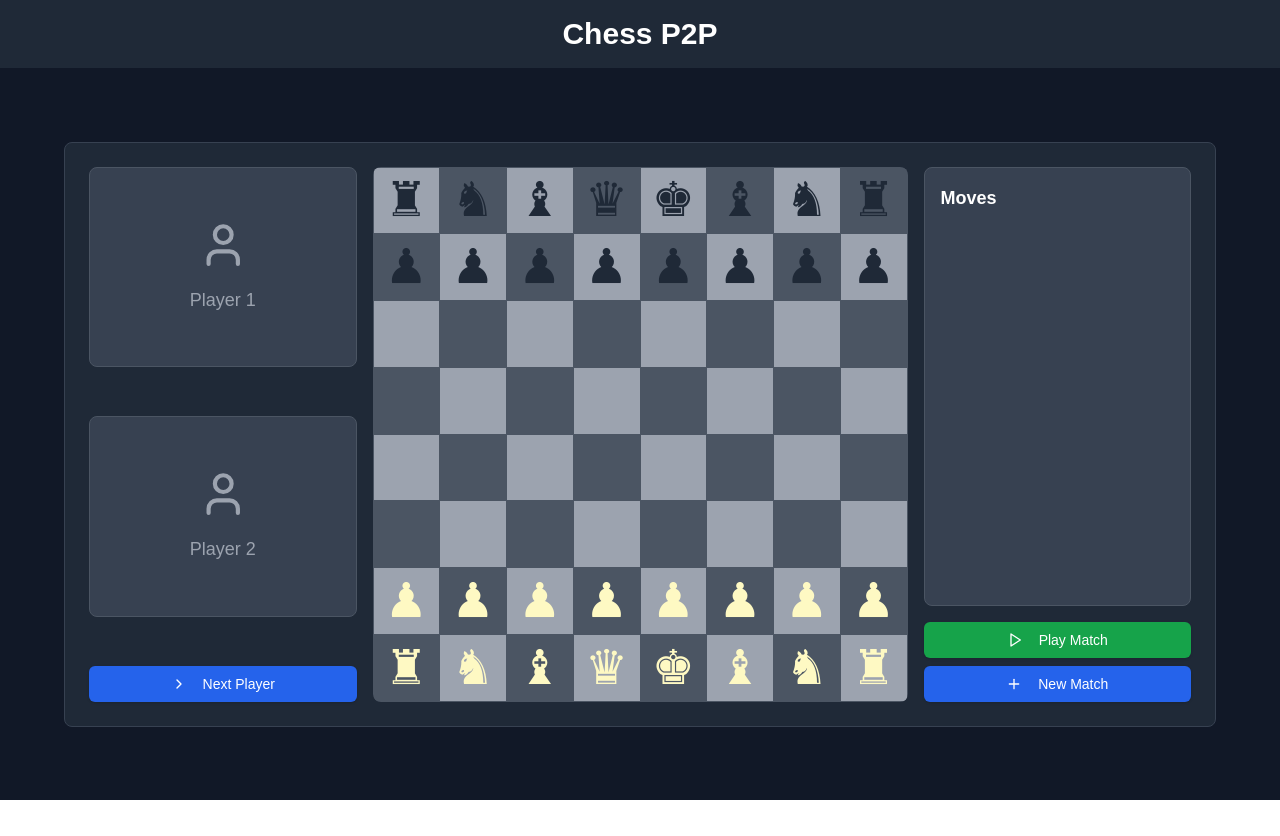
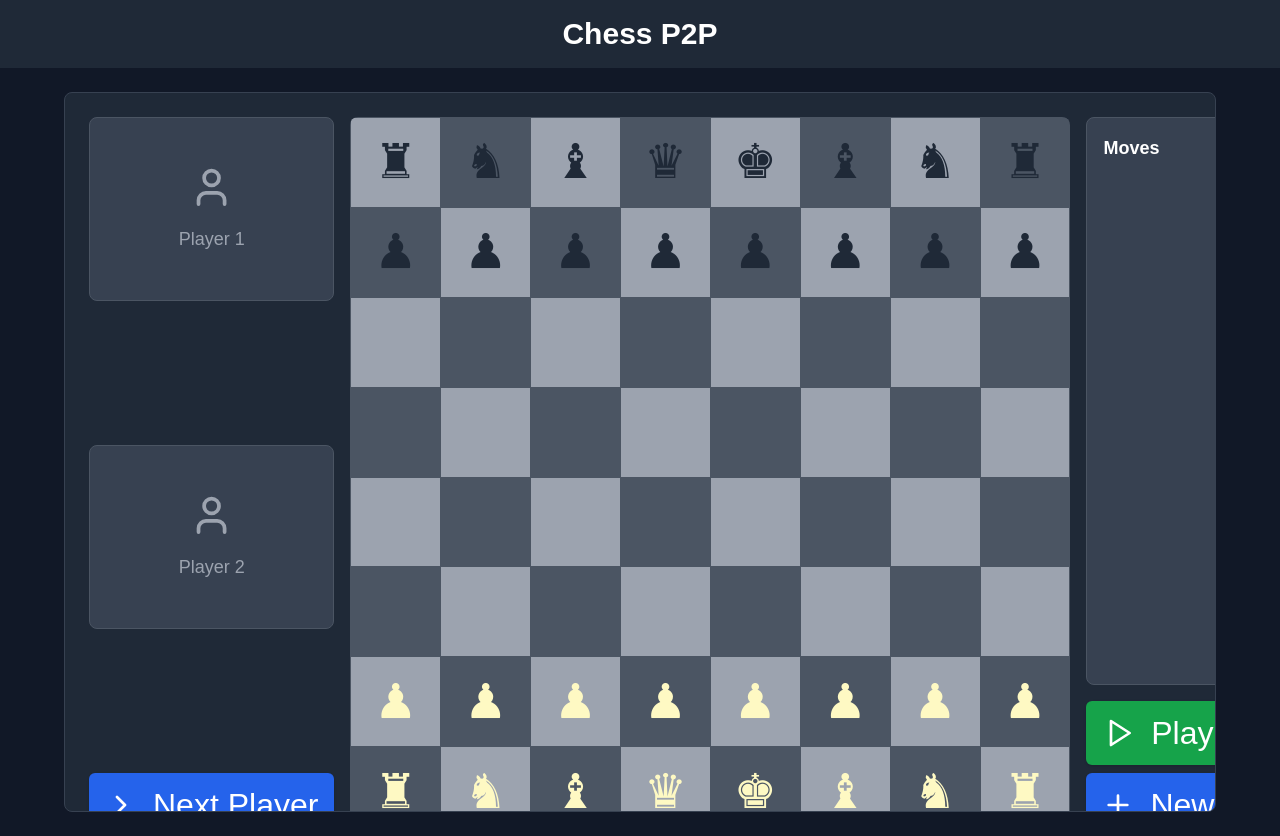
Before and after one commit to nurmandev/chess-p2p, a Next.js app: page /game in a window 1280 px wide. Before the commit the page ends 800 px from the top, so only its background shows below. Built offline with nearby package versions, Linux system fonts and the light colour scheme.

Commit message:
Refactor: Increase font size of chess pieces in ChessBoard component

```diff
--- a/src/components/shared/ChessBoard.tsx
+++ b/src/components/shared/ChessBoard.tsx
@@ -11,7 +11,7 @@ function ChessBoard() {
     ];
 
     return (
-      <div className="w-full max-w-2xl aspect-square grid grid-cols-8 gap-px bg-gray-600 p-px rounded-lg overflow-hidden">
+      <div className="w-[45rem] h-[45rem]  aspect-square grid grid-cols-8 gap-px bg-gray-600 p-px rounded-lg overflow-hidden">
         {pieces.map((piece, index) => {
           const row = Math.floor(index / 8);
           const col = index % 8;
--- a/src/components/shared/MovesList.tsx
+++ b/src/components/shared/MovesList.tsx
@@ -8,12 +8,12 @@ export default function MovesList() {
           <h2 className="text-lg font-semibold mb-2">Moves</h2>
           {/* Moves will be displayed here */}
         </div>
-        <Button className="mb-2 bg-green-600 hover:bg-green-700 text-white">
-          <Play className="w-4 h-4 mr-2" />
+        <Button className="mb-2 bg-green-600 hover:bg-green-700 text-white text-[2rem]">
+          <Play className="mr-2" style={{ width: '32px', height: '32px' }}/>
           Play Match
         </Button>
-        <Button className="bg-blue-600 hover:bg-blue-700 text-white">
-          <Plus className="w-4 h-4 mr-2" />
+        <Button className="bg-blue-600 hover:bg-blue-700 text-white text-[2rem]">
+          <Plus className="mr-2" style={{ width: '32px', height: '32px' }}/>
           New Match
         </Button>
       </div>
--- a/src/components/shared/VideoCall.tsx
+++ b/src/components/shared/VideoCall.tsx
@@ -15,8 +15,8 @@ function PlayerPlaceholder({ label }: { label: string }) {
       <div className="flex flex-col justify-between space-y-4">
         <PlayerPlaceholder label="Player 1" />
         <PlayerPlaceholder label="Player 2" />
-        <Button className="mt-auto bg-blue-600 hover:bg-blue-700 text-white">
-          <ChevronRight className="w-4 h-4 mr-2" />
+        <Button className="mt-auto bg-blue-600 hover:bg-blue-700 text-white text-[2rem]">
+          <ChevronRight className="mr-2" style={{ width: '32px', height: '32px' }}/>
           Next Player
         </Button>
       </div>
--- a/src/components/ui/button.tsx
+++ b/src/components/ui/button.tsx
@@ -21,7 +21,7 @@ const buttonVariants = cva(
         link: "text-primary underline-offset-4 hover:underline",
       },
       size: {
-        default: "h-9 px-4 py-2",
+        default: "h-[4rem] px-4 py-2",
         sm: "h-8 rounded-md px-3 text-xs",
         lg: "h-10 rounded-md px-8",
         icon: "h-9 w-9",
```
